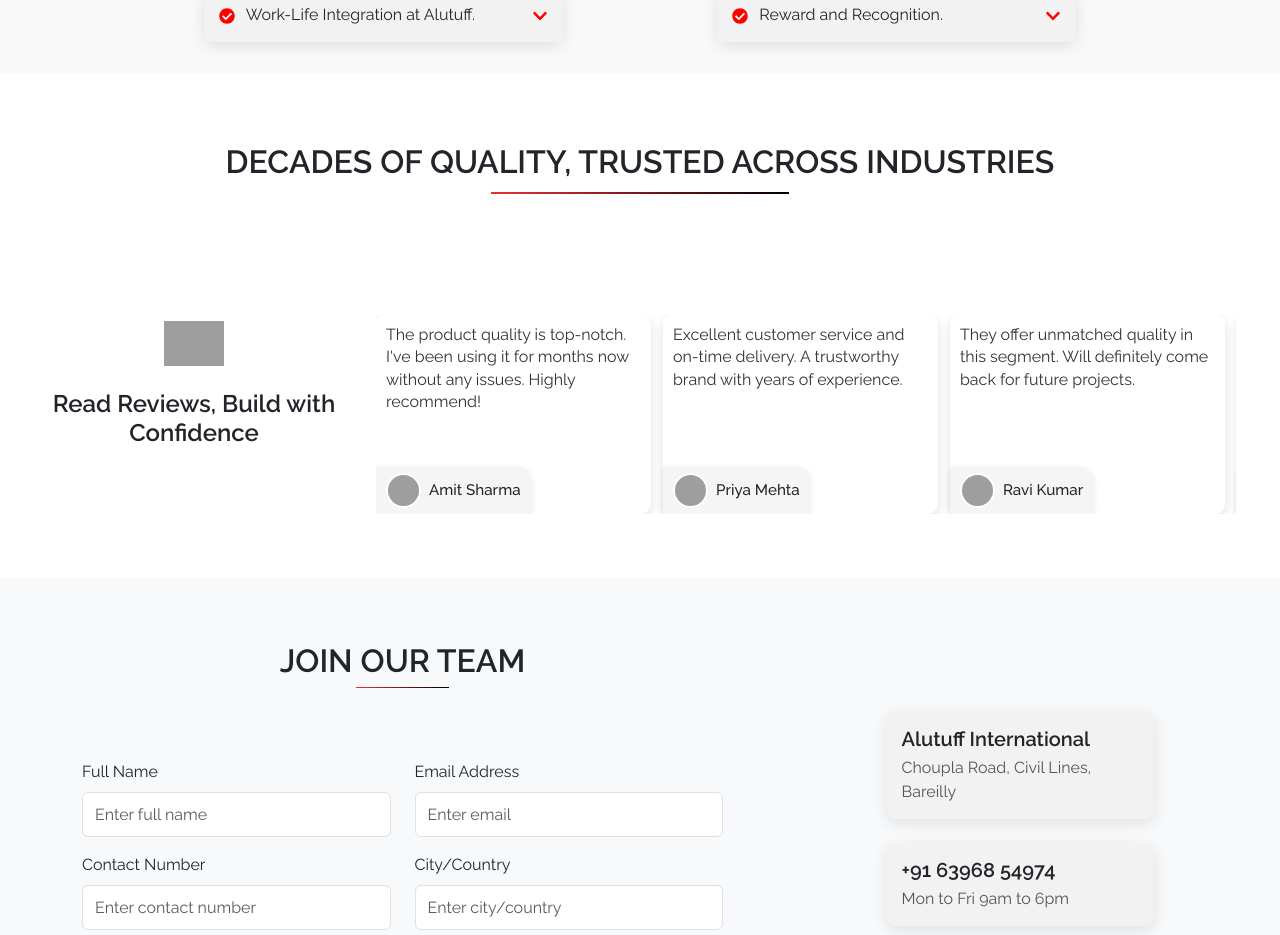
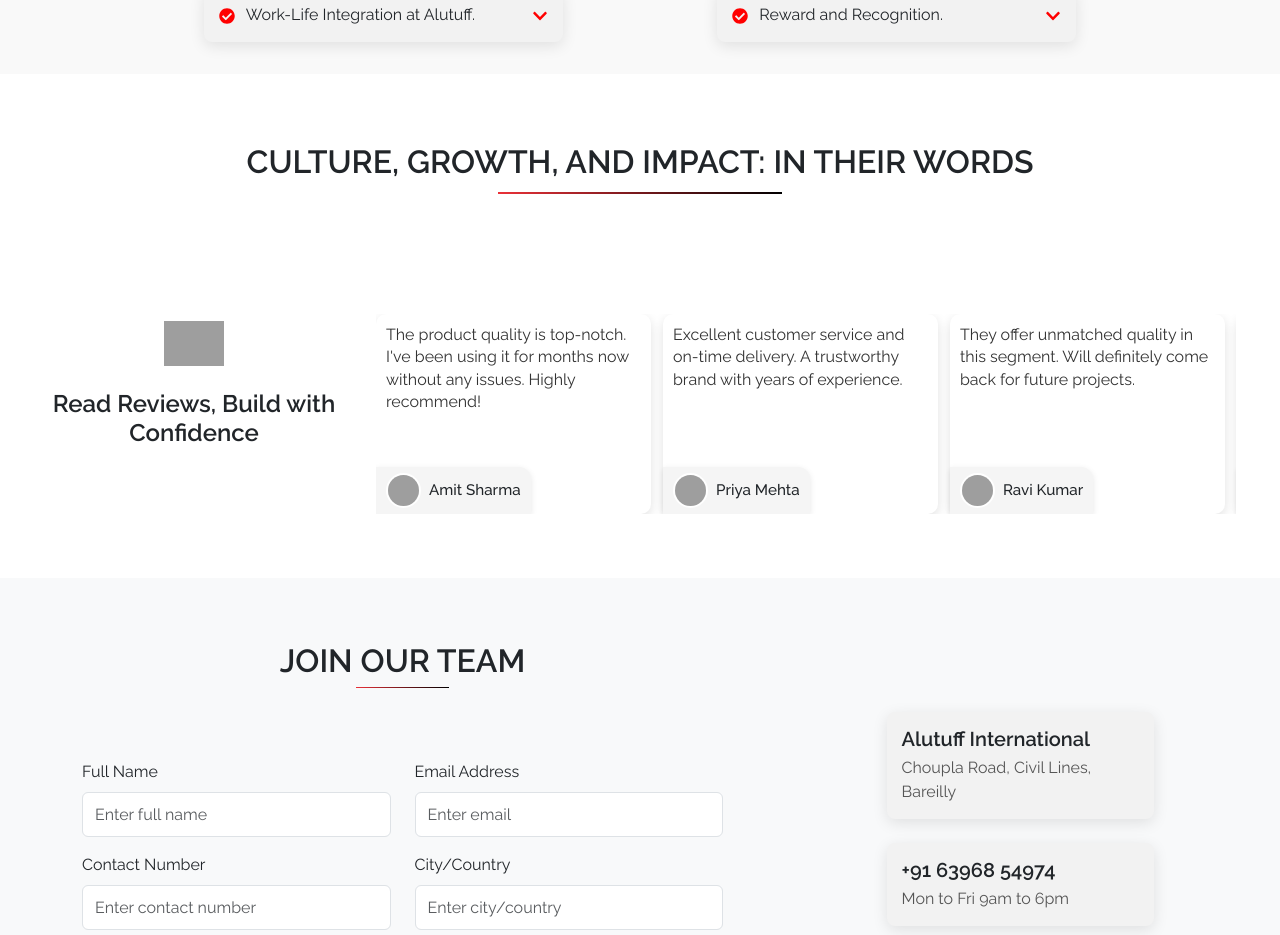
Before and after one commit to rishab-sudo/Alutuff-new, a React (Create React App) app: page /career in a window 1280 px wide. Shown: the part 4020-4955 px from the top of the page. Built offline with nearby package versions, Linux system fonts and the light colour scheme; grey boxes are pictures that could not be loaded.

Commit message:
22july25

```diff
--- a/src/Pages/Established.js
+++ b/src/Pages/Established.js
@@ -29,7 +29,7 @@ const Established = () => {
      <div className='w-100' >
           <Banner
             image={bannerImage}
-            heading="ESTABLISHED EXELLENCE "
+            heading="Established Exellence"
             subheading="Welcome to our website"
           />
         </div>
--- a/src/components/Testimonial.js
+++ b/src/components/Testimonial.js
@@ -45,7 +45,7 @@ const Testimonial = ({ testimonials = [], heading = "Read Reviews, Build with Co
   return (
     <Container fluid className='testimonial-section'>
       <div className='d-flex justify-content-center align-items-center mb-5'>
-        <p className='page-heading'>Decades of Quality, Trusted Across Industries</p>
+        <p className='page-heading'>Culture, Growth, and Impact: In Their Words</p>
       </div>
       <div className="testimonial-content-section">
         <div className="testimonial-left">
```
